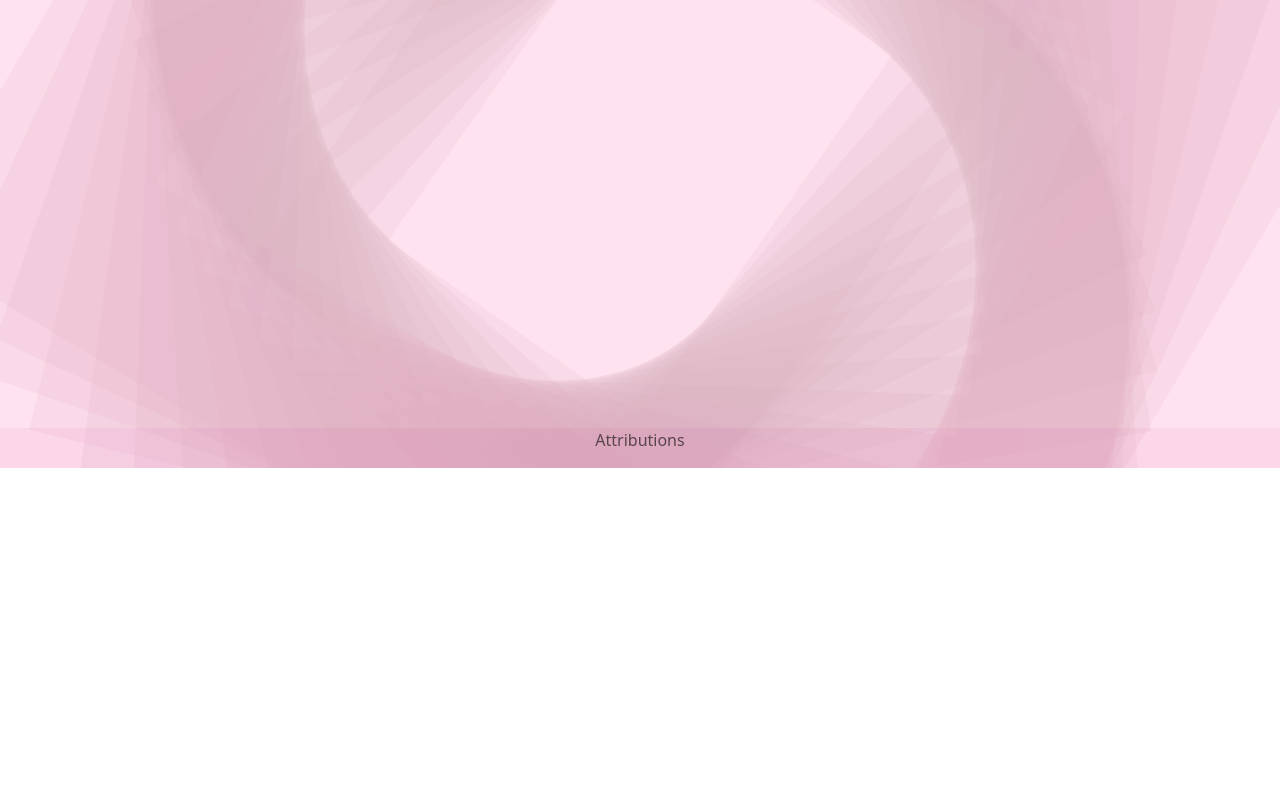
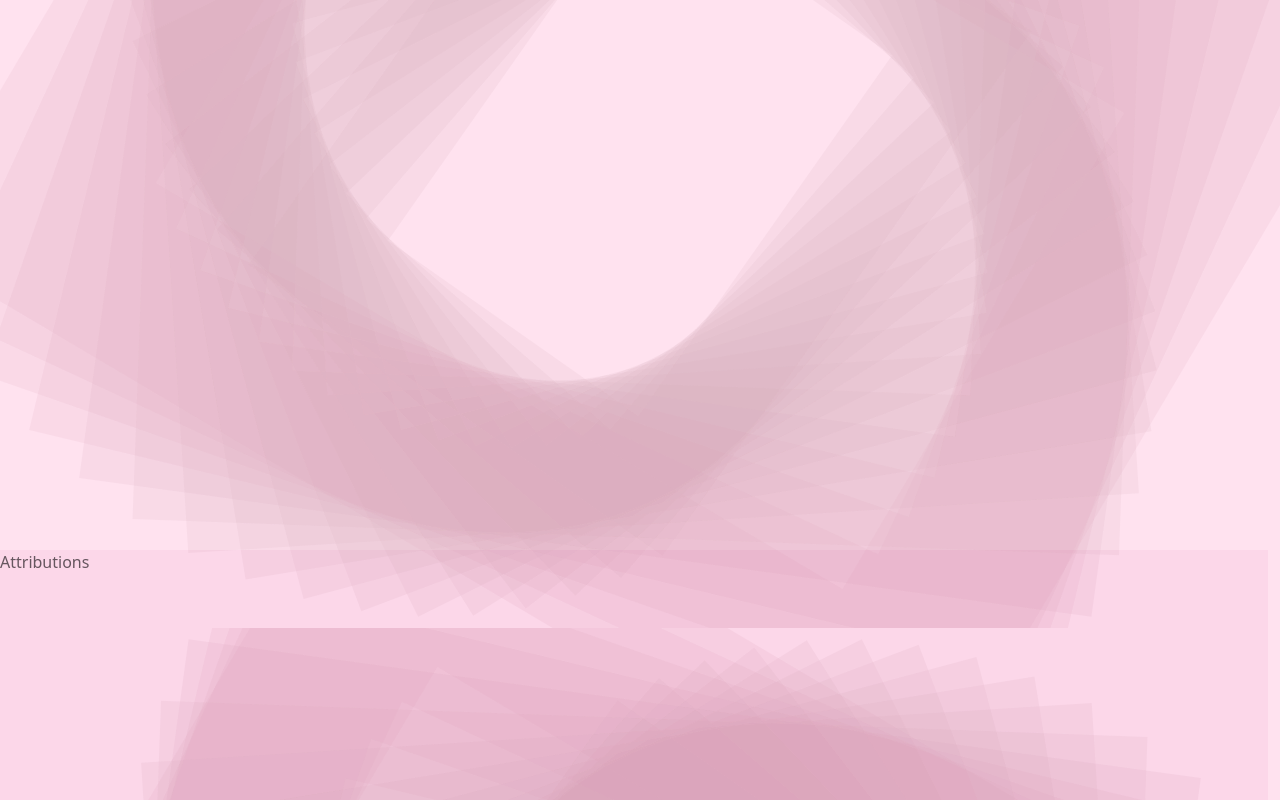
Before and after one commit to MadeehaKhan/Madeeha-Khan-Website, a React (Vite) app in the folder mksite.client/: page / in a window 1280 px wide. Shown: the part 332-1132 px from the top of the page. Before the commit the page ends 800 px from the top, so only its background shows below. Built offline with nearby package versions, Linux system fonts and the light colour scheme.

Commit message:
footer and styling

```diff
--- a/mksite.client/src/App.css
+++ b/mksite.client/src/App.css
@@ -1,6 +1,4 @@
 #root {
-  margin: 0 auto;
-  padding: 2rem;
   text-align: center;
 }
 
--- a/mksite.client/src/assets/BaseComponent.module.css
+++ b/mksite.client/src/assets/BaseComponent.module.css
@@ -1,5 +1,18 @@
 .base {
-  min-width: 1200px;
+  position: relative;
+  margin: 0 auto;
+  padding: 2rem;
+}
+
+.body {
+  min-height: 100vh;
+  margin-bottom: 50px;
+}
+
+.footer {
+  position: absolute;
+  width: 100vw;
+  left: calc(-50vw + 50%);
 }
 
 @media screen and (max-width: 800px) {
--- a/mksite.client/src/assets/Footer.module.css
+++ b/mksite.client/src/assets/Footer.module.css
@@ -1,8 +1,7 @@
 .footer {
-    position: fixed;
-    left: 0;
-    bottom: 0;
-    width: 100%;
-    background-color: rgba(194, 10, 114, 0.05);
-    color: rgba(12, 9, 13, 0.628);
-  }
+  height: 250px;
+  bottom: 0;
+  background-color: rgba(194, 10, 114, 0.05);
+  color: rgba(12, 9, 13, 0.628);
+  justify-items: left;
+}
--- a/mksite.client/src/assets/ResumeFrame.module.css
+++ b/mksite.client/src/assets/ResumeFrame.module.css
@@ -1,5 +1,7 @@
 .resumeAccordion {
   width: 100%;
+  margin-bottom: 50px;
+  flex: 1 1 auto;
 }
 
 .resumeHeader {
--- a/mksite.client/src/components/BaseComponent.tsx
+++ b/mksite.client/src/components/BaseComponent.tsx
@@ -31,14 +31,9 @@ const BaseComponent = () => {
     }
   };
 
-  const colStyle = {
-    paddingLeft: "0",
-    paddingRight: "0",
-  };
-
   return (
     <Container className={`${style["base"]}`}>
-      <Row>
+      <Row className={`${style["body"]}`}>
         <Col></Col>
         <Col md="2">
           <Sidebar
@@ -48,13 +43,9 @@ const BaseComponent = () => {
           ></Sidebar>
         </Col>
         <Col md="8">{renderSwitch(activePage)}</Col>
-        <Col
-          style={
-            activePage == "Resume" || activePage == "About" ? colStyle : {}
-          }
-        ></Col>
+        <Col></Col>
       </Row>
-      <Row>
+      <Row className={`${style["footer"]}`}>
         <Footer></Footer>
       </Row>
     </Container>
--- a/mksite.client/src/components/Footer.tsx
+++ b/mksite.client/src/components/Footer.tsx
@@ -3,10 +3,25 @@ import { Container, OverlayTrigger, Tooltip } from "react-bootstrap";
 import style from "../assets/Footer.module.css";
 
 const Attributions = forwardRef((props, ref) => {
-  return <p ref={ref}>Attributions</p>;
+  return (
+    <div ref={ref}>
+      <p>Attributions</p>
+    </div>
+  );
 });
 
-export const Footer = () => {
+const BkgAttr = () => {
+  return (
+    <div>
+      "Background from:"
+      <a href="https://www.svgbackgrounds.com/set/free-svg-backgrounds-and-patterns/">
+        Free SVG Backgrounds and Patterns by SVGBackgrounds.com
+      </a>
+    </div>
+  );
+};
+
+export const Footer = (props) => {
   //section for attributions
   //link to github
   //ownership and built with
@@ -14,14 +29,7 @@ export const Footer = () => {
     <Container className={`${style["footer"]}`}>
       <OverlayTrigger
         placement="top"
-        overlay={
-          <Tooltip>
-            "Background from:"
-            <a href="https://www.svgbackgrounds.com/set/free-svg-backgrounds-and-patterns/">
-              Free SVG Backgrounds and Patterns by SVGBackgrounds.com
-            </a>
-          </Tooltip>
-        }
+        overlay={<Tooltip id="tooltip-top">{<BkgAttr></BkgAttr>}</Tooltip>}
       >
         <Attributions></Attributions>
       </OverlayTrigger>
--- a/mksite.client/src/components/ResumeFrame.tsx
+++ b/mksite.client/src/components/ResumeFrame.tsx
@@ -153,16 +153,11 @@ export const ResumeFrame = (props: FrameProps) => {
               Core Competencies
             </Accordion.Header>
             <Accordion.Body>
-              <CompetencyFrame
-                competencies={experience.coreCompetencies.filter(
-                  (competency) => competency.category == "Language"
-                )}
-              ></CompetencyFrame>
-              <CompetencyFrame
-                competencies={experience.coreCompetencies.filter(
-                  (competency) => competency.category == "Tool"
-                )}
-              ></CompetencyFrame>
+              {experience.coreCompetencies && (
+                <CompetencyFrame
+                  competencies={experience.coreCompetencies}
+                ></CompetencyFrame>
+              )}
             </Accordion.Body>
           </Accordion.Item>
           <Accordion.Item eventKey="2" className={`${styles["resumeItem"]}`}>
--- a/mksite.client/src/components/Sidebar.tsx
+++ b/mksite.client/src/components/Sidebar.tsx
@@ -33,7 +33,9 @@ export const Sidebar = (props: SidebarProps) => {
               eventKey={link}
               key={link}
             >
-              {link.toLowerCase()}
+              {link == activePage
+                ? `「 ${link.toLowerCase()} 」`
+                : link.toLowerCase()}
             </Nav.Link>
           );
         })}
--- a/mksite.client/src/index.css
+++ b/mksite.client/src/index.css
@@ -9,19 +9,3 @@ button:focus,
 button:focus-visible {
   outline: 4px auto -webkit-focus-ring-color;
 }
-
-body {
-}
-
-@media (prefers-color-scheme: light) {
-  :root {
-    color: #213547;
-    background-color: #ffffff;
-  }
-  a:hover {
-    color: #747bff;
-  }
-  button {
-    background-color: #f9f9f9;
-  }
-}
--- a/mksite.client/src/pages/About.tsx
+++ b/mksite.client/src/pages/About.tsx
@@ -25,12 +25,11 @@ export const About = () => {
         {carouselData &&
           carouselData.map(({ id, url, altText, caption }) => {
             return (
-              <Carousel.Item>
+              <Carousel.Item key={id}>
                 <img
                   className={`${styles["carouselImage"]}`}
                   src={url}
                   alt={altText}
-                  key={id}
                 ></img>
                 <Carousel.Caption>
                   <h3>{caption}</h3>
--- a/mksite.client/src/pages/Contact.tsx
+++ b/mksite.client/src/pages/Contact.tsx
@@ -1,9 +1,12 @@
 import { Container } from "react-bootstrap";
 
 export const Contact = () => {
+  //add linkedin and email and phone
+  //add link to full resume pdf
   return (
     <Container>
         <h1> Call me!</h1>
+
     </Container>
 );
 };
```
Also changed, not shown: 1 other file (tests, documents, lock files or other folders).
